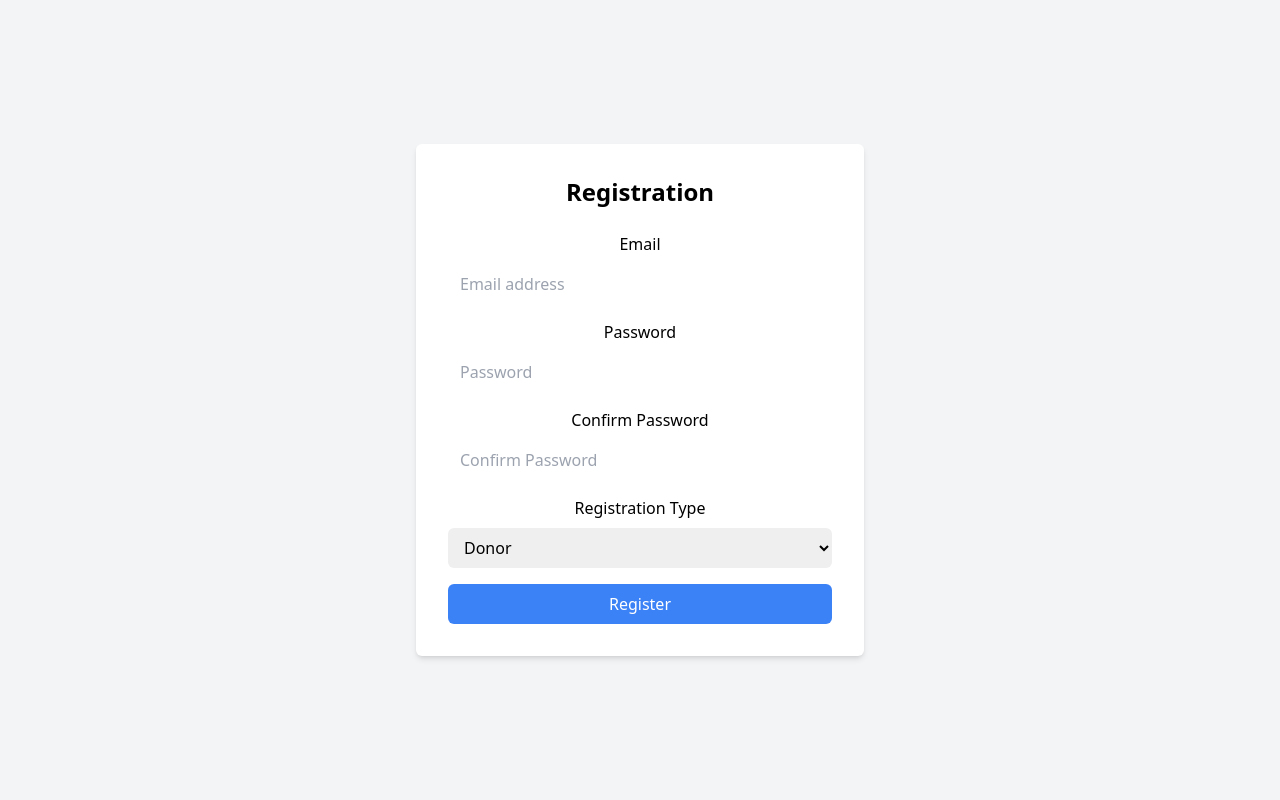
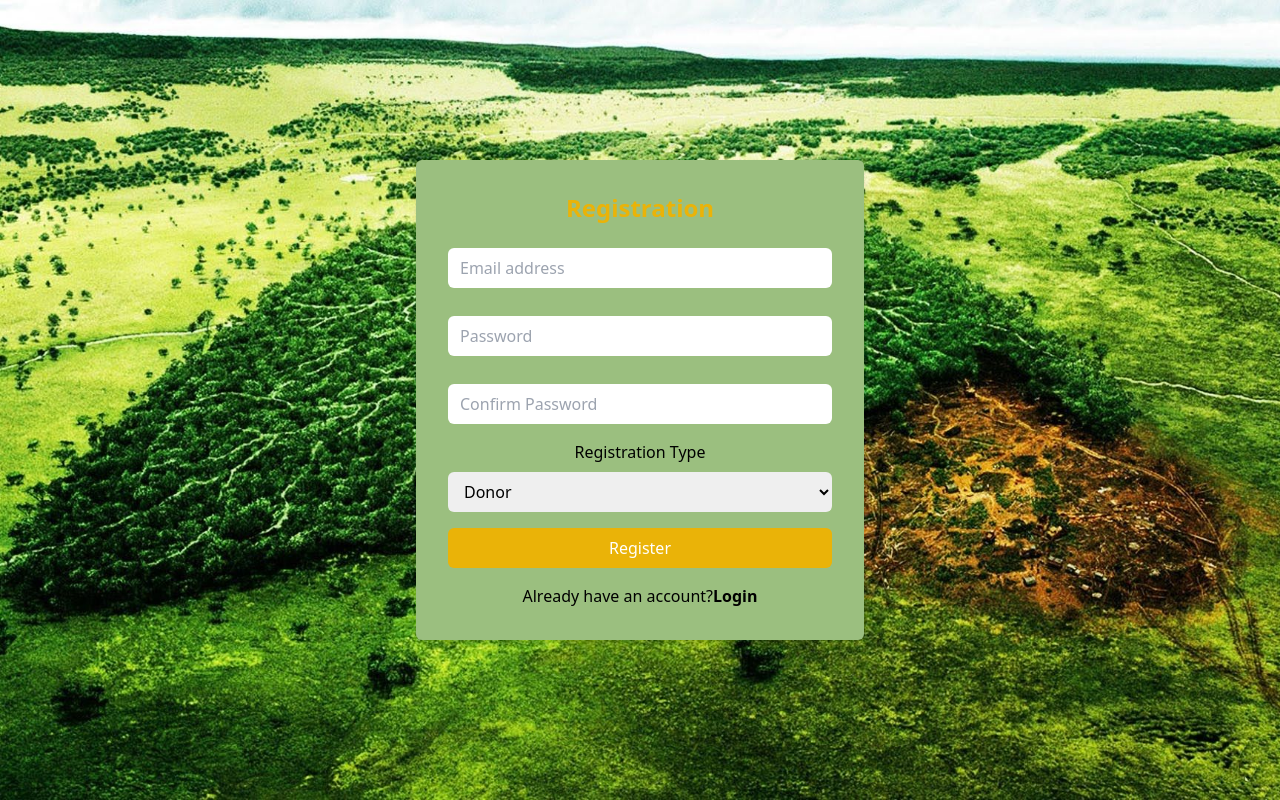
Before and after one commit to BrunoKiptoo/Mazingraa, a React (Create React App) app: page /registration in a window 1280 px wide. Built offline with nearby package versions, Linux system fonts and the light colour scheme.

Commit message:
added registration form

```diff
--- a/src/App.js
+++ b/src/App.js
@@ -17,7 +17,7 @@ function App() {
         <Routes>
           <Route exact path="/" Component={LandingPage} />
           <Route exact path="/login" Component={Login} />
-          <Route exact path="/donorregistration" Component={RegistrationForm} />
+          <Route exact path="/donorregistration" Component={GeneralRegistrationForm} />
           <Route exact path="/learnmore" Component={LearnMore} />
           <Route exact path="/registration" Component={GeneralRegistrationForm} />
           <Route exact path="/password-reset" Component={PasswordReset} />
--- a/src/components/GeneralRegistration.js
+++ b/src/components/GeneralRegistration.js
@@ -118,13 +118,13 @@ function GeneralRegistration() {
   };
 
   return (
-    <div className="flex justify-center items-center min-h-screen bg-gray-100">
-      <div className="bg-white p-8 rounded-md shadow-md w-full max-w-md">
-        <h2 className="text-2xl font-bold mb-6">Registration</h2>
+    <div className="flex justify-center items-center min-h-screen bg2 ">
+      <div className=" p-8 rounded-md shadow-md w-full max-w-md bg-[#9bbf7f]">
+        <h2 className="text-2xl font-bold mb-6 text-yellow-500">Registration</h2>
         <form onSubmit={handleSubmit}>
   <div className="mb-4">
     <label htmlFor="email" className="block mb-2 font-medium">
-      Email
+
     </label>
     <input
       type="email"
@@ -140,8 +140,8 @@ function GeneralRegistration() {
     {errors.email && <p className="text-red-500 mt-1">{errors.email}</p>}
   </div>
   <div className="mb-4">
-    <label htmlFor="password" className="block mb-2 font-medium">
-      Password
+    <label htmlFor="password" className="block mb-7 font-medium">
+
     </label>
     <input
       type="password"
@@ -158,8 +158,8 @@ function GeneralRegistration() {
   </div>
   {formData.registrationType === 'organization' && (
   <div className="mb-4">
-    <label htmlFor="confirmPassword" className="block mb-2 font-medium">
-      Confirm Password
+    <label htmlFor="confirmPassword" className="block mb-7 font-medium">
+
     </label>
     <input
       type="password"
@@ -180,8 +180,8 @@ function GeneralRegistration() {
 
 {formData.registrationType === 'donor' && (
   <div className="mb-4">
-    <label htmlFor="confirmDonorPassword" className="block mb-2 font-medium">
-      Confirm Password
+    <label htmlFor="confirmDonorPassword" className="block mb-7 font-medium">
+
     </label>
     <input
       type="password"
@@ -214,9 +214,13 @@ function GeneralRegistration() {
       <option value="organization">Organization</option>
     </select>
   </div>
-  <button type="submit" className="w-full bg-blue-500 text-white py-2 px-4 rounded-md">
+  <button type="submit" className="w-full bg-yellow-500 text-white py-2 px-4 rounded-md">
     Register
   </button>
+  <div className="mt-4 text-center">
+        <p>Already have an account?<a href="/login" className="font-semibold hover:underline">
+           Login</a></p>
+      </div>
 </form>
 
             </div>
```
